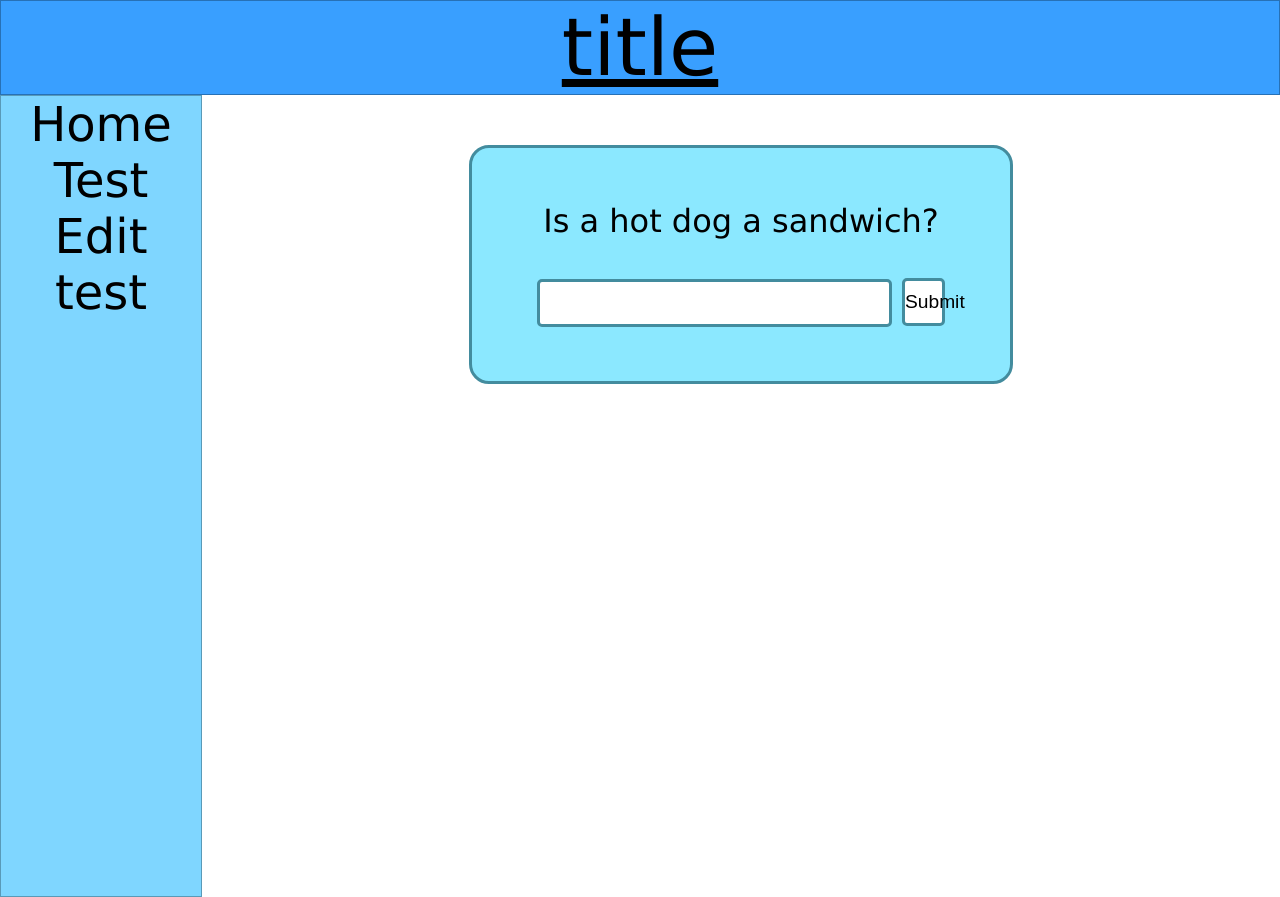
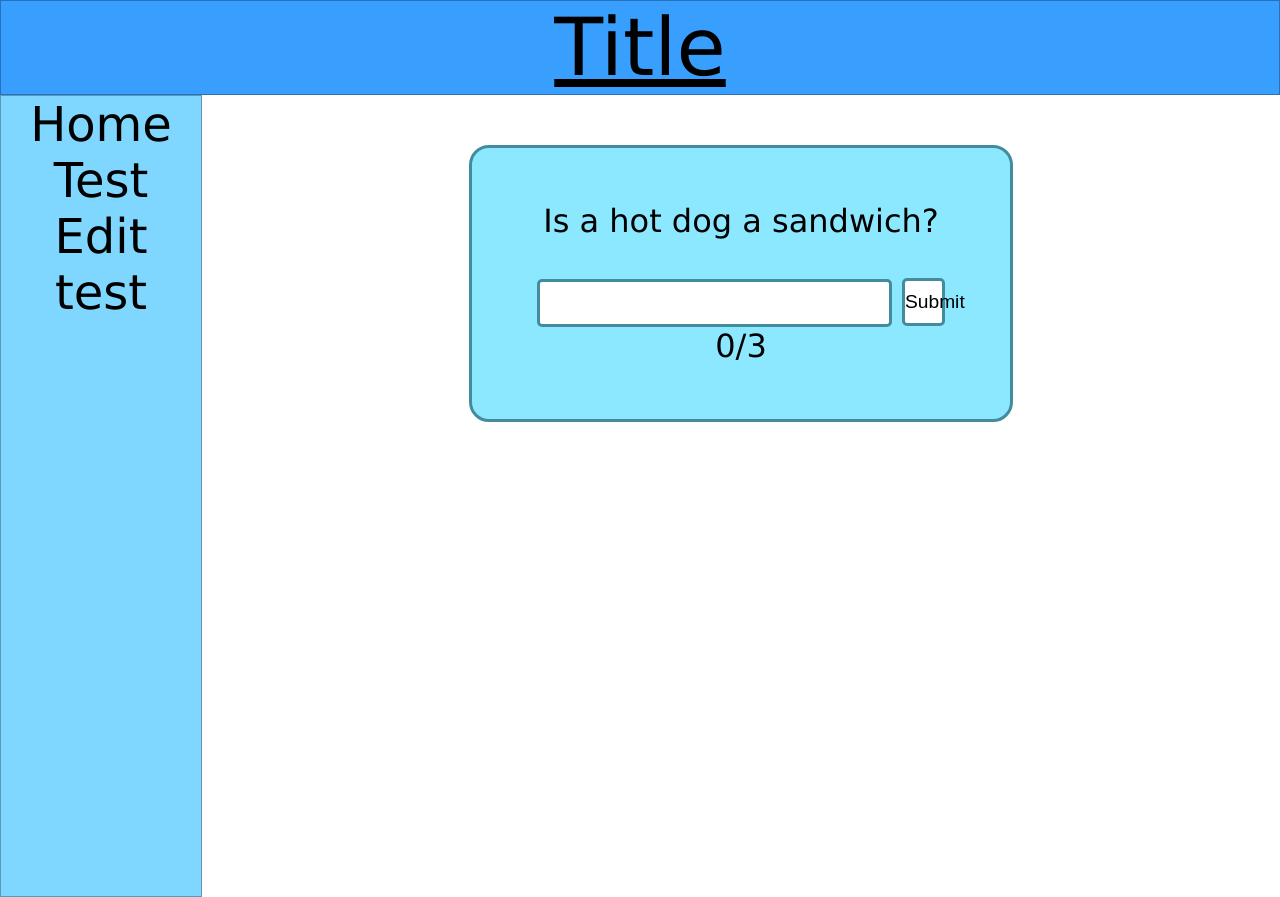
Before and after one commit to AlbinKanske/website1, a plain HTML site: page practice.html in a window 1280 px wide. Drawn offline with Linux system fonts and the light colour scheme.

Commit message:
Update practice.html

```diff
--- a/practice.html
+++ b/practice.html
@@ -4,10 +4,11 @@
     <meta charset="UTF-8">
     <meta name="viewport" content="width=device-width, initial-scale=1.0">
     <link rel="stylesheet" href="style.css">
+    <script src="https://kit.fontawesome.com/f928a7295a.js" crossorigin="anonymous"></script>
     <title>Website</title>
 </head>
 <body>
-    <header id="topHeader">title</header>
+    <header id="topHeader">Title</header>
     <div class="leftBar" id="leftBar">
         <a href="index.html" class="leftBtns">Home</a>
         <a href="practice.html" class="leftBtns">Test</a>
@@ -16,8 +17,15 @@
 
     <main class="mainCont">
         <div id="questionBox" class="questionBox">
-            <label id="question">Somthing went wrong</label> <br> <br>
-            <input type="text" id="answer"> <button id="subBtn"><p>Submit</p></button><br>
+            <span>
+                <label id="question" for="answer">...loading question</label>
+                <br> <br>
+                <input type="text" id="answer" autocomplete="off">
+                <button type="submit" id="subBtn"><p id="submitText">Submit</p></button> <br>
+                <p id="questionLeft"></p>
+                <p id="timer"></p>
+                <p id="result"></p>
+            </span>
         </div>
     </main>
     <script src="index.js"></script>
```
